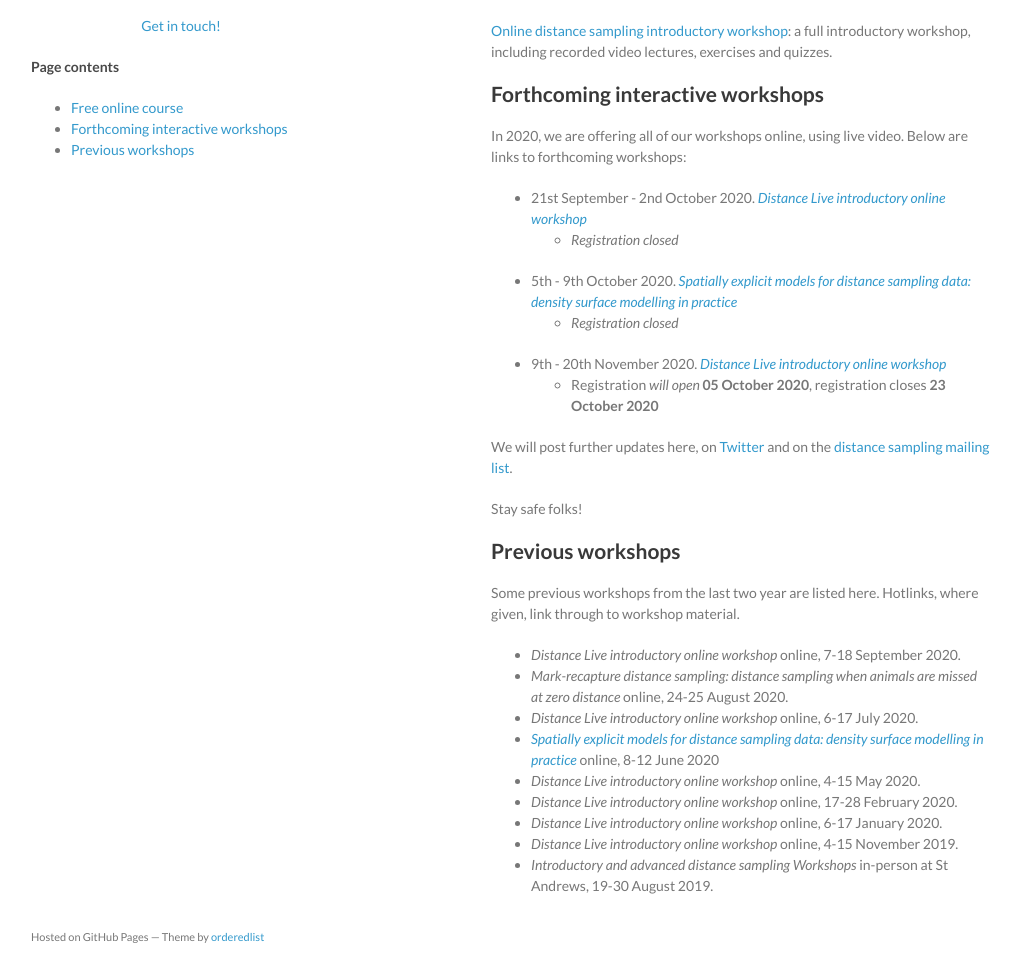
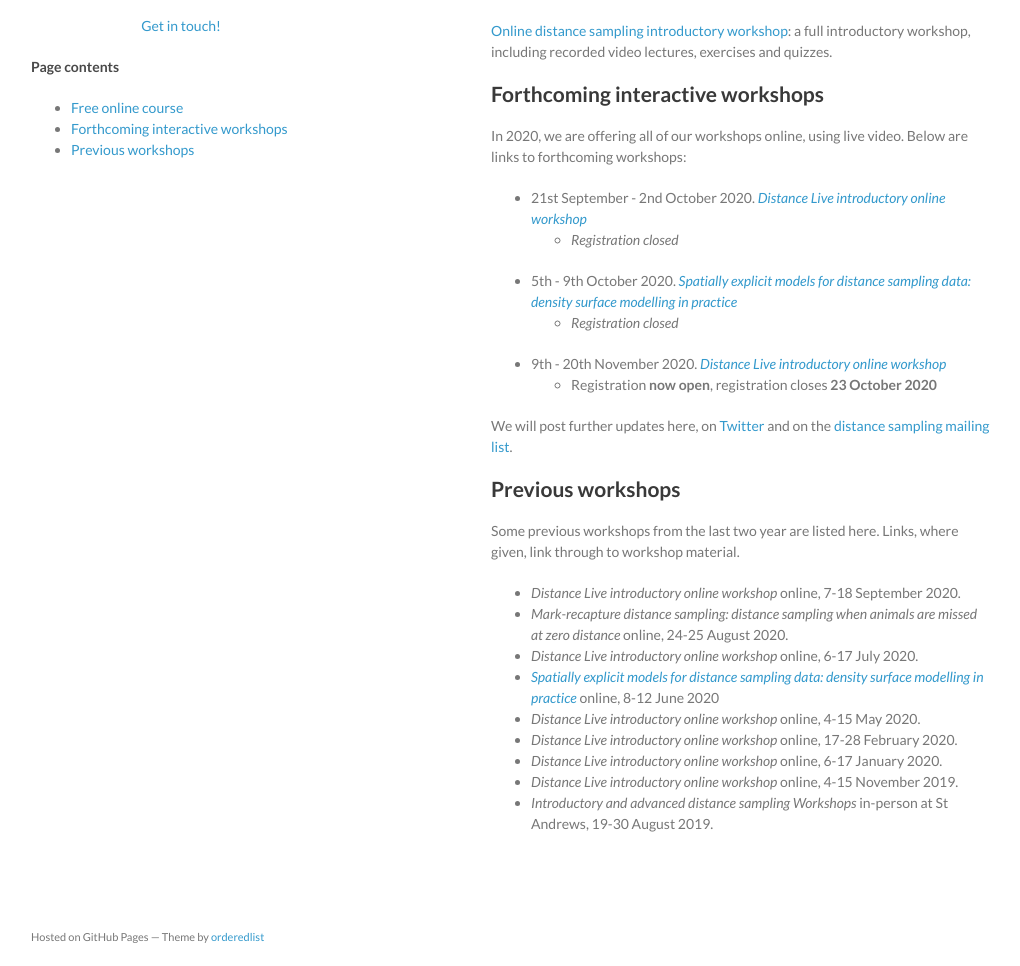
Before and after one commit to distanceworkshops/distanceworkshops.github.io, a Jekyll site: the page built from index.md, in a window 1280 px wide and 1110 px high. Shown: the part 144-1110 px from the top of the window, without its empty margins (129-1149 px from the left). Built offline with Jekyll 4.4.1, drawn with Linux system fonts in a browser that asks for light colours.

Commit message:
registration for November now open

```diff
--- a/index.md
+++ b/index.md
@@ -22,16 +22,14 @@ In 2020, we are offering all of our workshops online, using live video.  Below a
 - 5th - 9th October 2020.  [*Spatially explicit models for distance sampling data: density surface modelling in practice*](https://www.creem.st-andrews.ac.uk/spatial-modelling-live-online-workshop-2/)
   - _Registration closed_
  - 9th - 20th November 2020.  [*Distance Live introductory online workshop*](http://workshops.distancesampling.org/intro-nov-2020.html)
-   - Registration *will open* **05 October 2020**, registration closes **23 October 2020**
+   - Registration **now open**, registration closes **23 October 2020**
 
 We will post further updates here, on [Twitter](http://twitter.com/distancesamp) and on the [distance sampling mailing list](https://groups.google.com/forum/#!forum/distance-sampling).
-
-Stay safe folks!
 
 
 ## Previous workshops
 
-Some previous workshops from the last two year are listed here.  Hotlinks, where given, link through to workshop material.
+Some previous workshops from the last two year are listed here.  Links, where given, link through to workshop material.
 
 - *Distance Live introductory online workshop* online, 7-18 September 2020.
 - *Mark-recapture distance sampling: distance sampling when animals are missed at zero distance* online, 24-25 August 2020.
```
